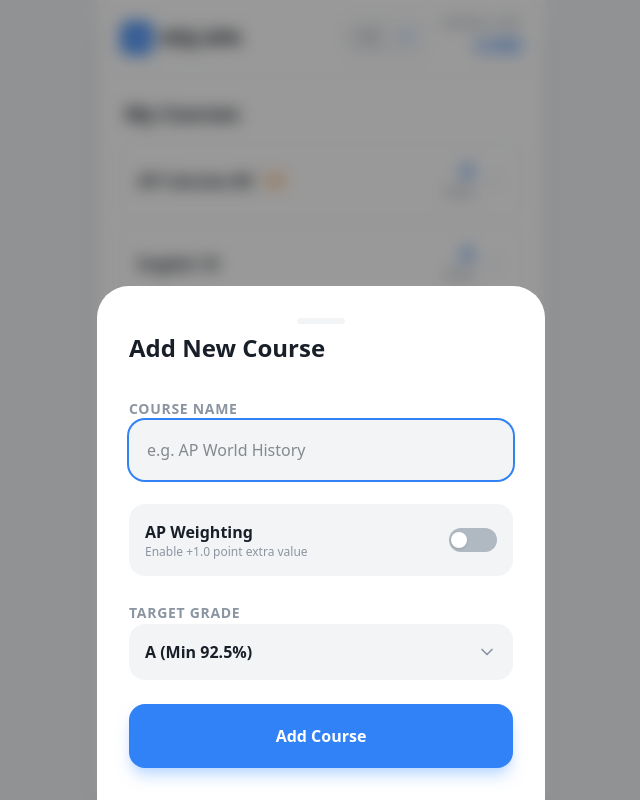
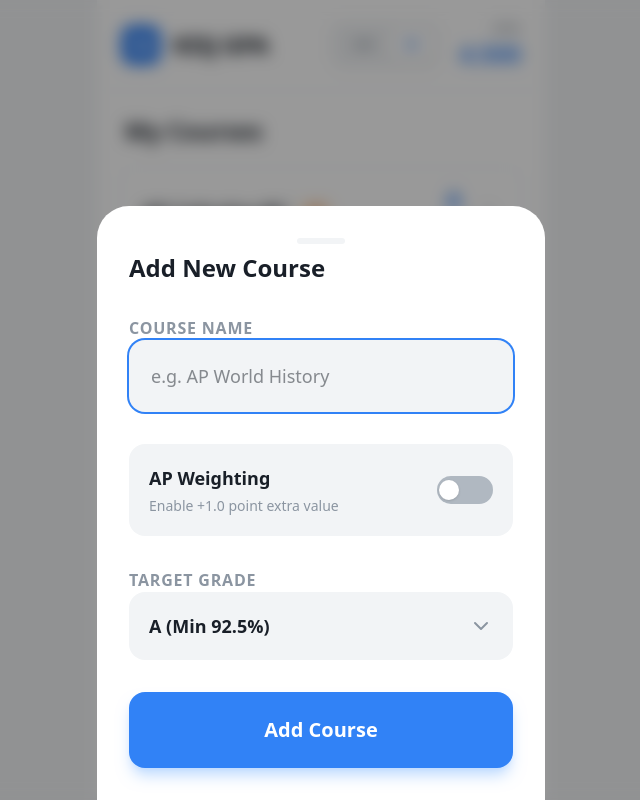
Before and after one commit to angdulu/kisjgpa, a React (Vite) app: page / in a window 1280 px wide. Both pictures are taken after a click on the button 812 px from the left and 642 px from the top of the page. Shown: the whole page, without its empty margins (319-959 px from the left). Built offline with nearby package versions, Linux system fonts and the light colour scheme.

Commit message:
feat: Update app branding and layout
Refactors the application to use the KISJ GPA Calculator branding, including updating the title, favicon, and header icon. Adjusts layout and spacing for a cleaner, more consistent user experience across different screen sizes.

```diff
--- a/src/App.tsx
+++ b/src/App.tsx
@@ -140,44 +140,44 @@ export default function App() {
 
   return (
     <div className="min-h-screen bg-[#F2F4F6] dark:bg-[#0F1012] text-[#191F28] dark:text-[#F9FAFB] font-sans selection:bg-blue-100 dark:selection:bg-blue-900 transition-colors duration-300">
-      <div className="max-w-md mx-auto bg-white dark:bg-[#17171C] min-h-screen shadow-xl relative overflow-hidden flex flex-col">
+      <div className="w-full max-w-md mx-auto bg-white dark:bg-[#17171C] min-h-screen relative overflow-hidden flex flex-col">
 
         {/* Header */}
-        <header className="sticky top-0 z-20 bg-white/80 dark:bg-[#17171C]/80 backdrop-blur-md px-6 py-4 flex items-center justify-between border-b border-[#F2F4F6] dark:border-[#2C2C34]">
+        <header className="sticky top-0 z-20 bg-white/80 dark:bg-[#17171C]/80 backdrop-blur-md px-6 py-5 flex items-center justify-between border-b border-[#F2F4F6] dark:border-[#2C2C34]">
           {selectedCourseId ? (
             <button
               onClick={() => setSelectedCourseId(null)}
-              className="p-2 -ml-2 hover:bg-[#F2F4F6] dark:hover:bg-[#2C2C34] rounded-full transition-colors"
+              className="p-3 -ml-2 hover:bg-[#F2F4F6] dark:hover:bg-[#2C2C34] rounded-full transition-colors"
             >
-              <ArrowLeft size={24} />
+              <ArrowLeft size={28} />
             </button>
           ) : (
-            <div className="flex items-center gap-2">
-              <div className="w-8 h-8 bg-[#3182F6] rounded-lg flex items-center justify-center">
-                <GraduationCap size={20} className="text-white" />
+            <div className="flex items-center gap-3">
+              <div className="w-10 h-10 bg-[#3182F6] rounded-xl flex items-center justify-center">
+                <GraduationCap size={24} className="text-white" />
               </div>
-              <h1 className="text-xl font-bold tracking-tight">KISJ GPA</h1>
+              <h1 className="text-2xl font-bold tracking-tight">KISJ GPA</h1>
             </div>
           )}
           {!selectedCourseId && (
-            <div className="flex items-center gap-4">
-              <div className="flex items-center bg-[#F2F4F6] dark:bg-[#202027] p-1 rounded-xl">
+            <div className="flex items-center gap-5">
+              <div className="flex items-center bg-[#F2F4F6] dark:bg-[#202027] p-1.5 rounded-xl">
                 <button
                   onClick={() => setIsWeighted(false)}
-                  className={`px-3 py-1.5 text-[10px] font-bold rounded-lg transition-all ${!isWeighted ? 'bg-white dark:bg-[#333D4B] text-[#3182F6] dark:text-white shadow-sm' : 'text-[#8B95A1]'}`}
+                  className={`px-4 py-2 text-[12px] font-bold rounded-lg transition-all ${!isWeighted ? 'bg-white dark:bg-[#333D4B] text-[#3182F6] dark:text-white shadow-sm' : 'text-[#8B95A1]'}`}
                 >
                   UW
                 </button>
                 <button
                   onClick={() => setIsWeighted(true)}
-                  className={`px-3 py-1.5 text-[10px] font-bold rounded-lg transition-all ${isWeighted ? 'bg-white dark:bg-[#333D4B] text-[#3182F6] dark:text-white shadow-sm' : 'text-[#8B95A1]'}`}
+                  className={`px-4 py-2 text-[12px] font-bold rounded-lg transition-all ${isWeighted ? 'bg-white dark:bg-[#333D4B] text-[#3182F6] dark:text-white shadow-sm' : 'text-[#8B95A1]'}`}
                 >
                   W
                 </button>
               </div>
               <div className="text-right">
-                <div className="text-[10px] text-[#8B95A1] font-bold uppercase tracking-widest">Overall GPA</div>
-                <div className="text-lg font-black text-[#3182F6]">{overallGPA}</div>
+                <div className="text-[12px] text-[#8B95A1] font-bold uppercase tracking-widest">GPA</div>
+                <div className="text-2xl font-black text-[#3182F6]">{overallGPA}</div>
               </div>
             </div>
           )}
@@ -206,26 +206,26 @@ export default function App() {
         </main>
 
         {!selectedCourseId && (
-          <div className="px-6 py-4 bg-white dark:bg-[#17171C] border-t border-[#F2F4F6] dark:border-[#2C2C34] z-10">
-            <div className="bg-[#F9FAFB] dark:bg-[#202027] p-3 rounded-2xl border border-[#F2F4F6] dark:border-[#2C2C34] flex items-center justify-between gap-4">
-              <div className="flex flex-col gap-0.5">
-                <div className="flex items-center gap-1.5 text-[#3182F6]">
-                  <ShieldCheck size={14} />
-                  <span className="text-[10px] font-bold uppercase tracking-wider">Privacy First</span>
+          <div className="px-6 py-5 bg-white dark:bg-[#17171C] border-t border-[#F2F4F6] dark:border-[#2C2C34] z-10">
+            <div className="bg-[#F9FAFB] dark:bg-[#202027] p-4 rounded-2xl border border-[#F2F4F6] dark:border-[#2C2C34] flex items-center justify-between gap-4">
+              <div className="flex flex-col gap-1">
+                <div className="flex items-center gap-2 text-[#3182F6]">
+                  <ShieldCheck size={18} />
+                  <span className="text-[12px] font-bold uppercase tracking-wider">Privacy First</span>
                 </div>
-                <p className="text-[9px] text-[#8B95A1] leading-tight">Data is stored only on your device.</p>
+                <p className="text-[11px] text-[#8B95A1] leading-relaxed">Data is stored only on your device.</p>
               </div>
               <button
                 onClick={() => setIsResetting(true)}
-                className="px-3 py-2 bg-[#F2F4F6] dark:bg-[#2C2C34] text-[#8B95A1] hover:text-red-500 text-[10px] font-bold rounded-lg transition-all flex items-center gap-1"
+                className="px-4 py-2.5 bg-[#F2F4F6] dark:bg-[#2C2C34] text-[#8B95A1] hover:text-red-500 text-[12px] font-bold rounded-xl transition-all flex items-center gap-2"
               >
-                <Trash2 size={12} />
+                <Trash2 size={14} />
                 Reset
               </button>
             </div>
-            <footer className="mt-3 flex items-center justify-center gap-3 text-[9px] text-[#B0B8C1] dark:text-[#4E5968]">
+            <footer className="mt-4 flex items-center justify-center gap-4 text-[11px] text-[#B0B8C1] dark:text-[#4E5968]">
               <span>KISJ Guidelines</span>
-              <span className="w-px h-2 bg-[#F2F4F6] dark:bg-[#2C2C34]" />
+              <span className="w-px h-3 bg-[#F2F4F6] dark:bg-[#2C2C34]" />
               <a href="mailto:jwookim27@kis.ac" className="text-[#3182F6] font-bold hover:underline">Support</a>
             </footer>
           </div>
@@ -239,9 +239,9 @@ export default function App() {
             whileHover={{ scale: 1.05 }}
             whileTap={{ scale: 0.95 }}
             onClick={() => setIsAddingCourse(true)}
-            className="absolute bottom-[130px] right-6 w-14 h-14 bg-[#3182F6] text-white rounded-full shadow-lg flex items-center justify-center z-30"
+            className="absolute bottom-[150px] right-6 w-16 h-16 bg-[#3182F6] text-white rounded-full shadow-lg flex items-center justify-center z-30"
           >
-            <Plus size={28} />
+            <Plus size={32} />
           </motion.button>
         )}
 
@@ -271,11 +271,11 @@ function Dashboard({ courses, onSelectCourse }: { courses: Course[], onSelectCou
       initial={{ opacity: 0, y: 20 }}
       animate={{ opacity: 1, y: 0 }}
       exit={{ opacity: 0, y: -20 }}
-      className="space-y-6"
+      className="space-y-8"
     >
       <section>
-        <h2 className="text-xl font-bold mb-4 px-1">My Courses</h2>
-        <div className="grid gap-2.5">
+        <h2 className="text-2xl font-bold mb-5 px-1">My Courses</h2>
+        <div className="grid gap-3.5">
           {courses.map(course => {
             const percentage = calculateCurrentPercentage(course);
             const letterGrade = getLetterGrade(percentage);
@@ -286,22 +286,22 @@ function Dashboard({ courses, onSelectCourse }: { courses: Course[], onSelectCou
                 whileHover={{ scale: 1.01 }}
                 whileTap={{ scale: 0.99 }}
                 onClick={() => onSelectCourse(course.id)}
-                className="bg-white dark:bg-[#202027] border border-[#F2F4F6] dark:border-[#2C2C34] p-4 rounded-2xl cursor-pointer flex items-center justify-between group transition-all hover:shadow-sm"
+                className="bg-white dark:bg-[#202027] border border-[#F2F4F6] dark:border-[#2C2C34] p-5 rounded-2xl cursor-pointer flex items-center justify-between group transition-all hover:shadow-sm"
               >
-                <div className="flex flex-col gap-0.5">
-                  <div className="flex items-center gap-2">
-                    <span className="font-bold text-base leading-tight dark:text-[#F9FAFB]">{course.name}</span>
+                <div className="flex flex-col gap-1">
+                  <div className="flex items-center gap-3">
+                    <span className="font-bold text-xl leading-tight dark:text-[#F9FAFB]">{course.name}</span>
                     {course.isAP && (
-                      <span className="text-[9px] font-bold bg-orange-100 dark:bg-orange-900/30 text-orange-600 dark:text-orange-400 px-1.5 py-0.5 rounded uppercase">AP</span>
+                      <span className="text-[11px] font-bold bg-orange-100 dark:bg-orange-900/30 text-orange-600 dark:text-orange-400 px-2 py-0.5 rounded uppercase">AP</span>
                     )}
                   </div>
                 </div>
-                <div className="flex items-center gap-3">
+                <div className="flex items-center gap-4">
                   <div className="text-right">
-                    <div className="text-xl font-black text-[#3182F6] leading-none mb-1">{letterGrade}</div>
-                    <div className="text-[10px] text-[#8B95A1] font-bold">{percentage.toFixed(1)}%</div>
+                    <div className="text-2xl font-black text-[#3182F6] leading-none mb-1.5">{letterGrade}</div>
+                    <div className="text-[12px] text-[#8B95A1] font-bold">{percentage.toFixed(1)}%</div>
                   </div>
-                  <ChevronRight size={18} className="text-[#B0B8C1] group-hover:text-[#3182F6] transition-colors" />
+                  <ChevronRight size={22} className="text-[#B0B8C1] group-hover:text-[#3182F6] transition-colors" />
                 </div>
               </motion.div>
             );
@@ -367,53 +367,53 @@ function CourseDetail({
       className="space-y-8"
     >
       {/* Summary Card */}
-      <div className="text-center space-y-2 relative">
+      <div className="text-center space-y-3 relative">
         <button
           onClick={() => setIsEditingCourse(true)}
-          className="absolute right-0 top-0 p-2 text-[#8B95A1] hover:bg-[#F2F4F6] dark:hover:bg-[#2C2C34] rounded-full transition-colors"
+          className="absolute right-0 top-0 p-3 text-[#8B95A1] hover:bg-[#F2F4F6] dark:hover:bg-[#2C2C34] rounded-full transition-colors"
         >
-          <Settings size={20} />
+          <Settings size={24} />
         </button>
-        <div className="flex items-center justify-center gap-2">
-          <h2 className="text-3xl font-extrabold tracking-tight dark:text-[#F9FAFB]">{course.name}</h2>
+        <div className="flex items-center justify-center gap-3">
+          <h2 className="text-4xl font-extrabold tracking-tight dark:text-[#F9FAFB] leading-tight">{course.name}</h2>
           {course.isAP && (
-            <span className="text-xs font-bold bg-orange-100 dark:bg-orange-900/30 text-orange-600 dark:text-orange-400 px-2 py-1 rounded-full uppercase">AP Course</span>
+            <span className="text-sm font-bold bg-orange-100 dark:bg-orange-900/30 text-orange-600 dark:text-orange-400 px-2.5 py-1 rounded-full uppercase">AP Course</span>
           )}
         </div>
         <div
           onClick={() => setIsEditingCourse(true)}
-          className="flex items-center justify-center gap-1 text-[#8B95A1] font-medium cursor-pointer hover:text-[#3182F6] transition-colors"
+          className="flex items-center justify-center gap-2 text-[#8B95A1] font-bold cursor-pointer hover:text-[#3182F6] transition-colors text-base"
         >
           <span>Target Grade: {course.targetGrade}</span>
-          <ChevronDown size={14} className="mt-0.5" />
+          <ChevronDown size={18} className="mt-0.5" />
         </div>
       </div>
 
       {/* Grade Gauge */}
-      <div className="bg-white dark:bg-[#202027] border border-[#F2F4F6] dark:border-[#2C2C34] p-8 rounded-3xl space-y-6 shadow-sm">
+      <div className="bg-white dark:bg-[#202027] border border-[#F2F4F6] dark:border-[#2C2C34] p-10 rounded-3xl space-y-8 shadow-sm">
         <div className="flex justify-between items-center">
           <div>
-            <p className="text-sm text-[#8B95A1] font-bold uppercase tracking-wider mb-1">Current Grade</p>
-            <p className="text-6xl font-black text-[#3182F6]">{letterGrade}</p>
+            <p className="text-sm text-[#8B95A1] font-bold uppercase tracking-wider mb-2">Current Grade</p>
+            <p className="text-7xl font-black text-[#3182F6]">{letterGrade}</p>
           </div>
           <div className="text-right">
-            <p className="text-sm text-[#8B95A1] font-bold uppercase tracking-wider mb-1">Percentage</p>
-            <p className="text-3xl font-bold text-[#191F28] dark:text-[#F9FAFB]">{percentage.toFixed(1)}%</p>
+            <p className="text-sm text-[#8B95A1] font-bold uppercase tracking-wider mb-2">Percentage</p>
+            <p className="text-4xl font-bold text-[#191F28] dark:text-[#F9FAFB]">{percentage.toFixed(1)}%</p>
           </div>
         </div>
 
         {/* Target Progress Bar */}
-        <div className="space-y-3">
+        <div className="space-y-4">
           <div className="flex justify-between items-end">
-            <div className="flex items-center gap-1.5">
-              <Target size={14} className={isExceeding ? "text-emerald-500" : "text-[#3182F6]"} />
-              <span className="text-xs font-bold text-[#8B95A1] uppercase tracking-wider">Target Progress</span>
+            <div className="flex items-center gap-2">
+              <Target size={18} className={isExceeding ? "text-emerald-500" : "text-[#3182F6]"} />
+              <span className="text-sm font-bold text-[#8B95A1] uppercase tracking-wider">Target Progress</span>
             </div>
-            <span className={`text-sm font-black ${isExceeding ? "text-emerald-500" : "text-[#3182F6]"}`}>
+            <span className={`text-base font-black ${isExceeding ? "text-emerald-500" : "text-[#3182F6]"}`}>
               {isExceeding ? 'EXCEEDED' : `${targetProgress.toFixed(0)}%`}
             </span>
           </div>
-          <div className="h-4 bg-[#F2F4F6] dark:bg-[#2C2C34] rounded-full overflow-hidden relative">
+          <div className="h-5 bg-[#F2F4F6] dark:bg-[#2C2C34] rounded-full overflow-hidden relative">
             <motion.div
               initial={{ width: 0 }}
               animate={{ width: `${targetProgress}%` }}
@@ -429,7 +429,7 @@ function CourseDetail({
               />
             )}
           </div>
-          <p className="text-[10px] text-[#B0B8C1] font-medium text-center">
+          <p className="text-[12px] text-[#B0B8C1] font-bold text-center leading-relaxed">
             {isExceeding
               ? `You've reached your target of ${course.targetGrade} (${targetMinScore}%)!`
               : `${(targetMinScore - percentage).toFixed(1)}% more needed for ${course.targetGrade}`
@@ -618,40 +618,40 @@ function AddAssessmentModal({
         className="w-full max-w-sm bg-white dark:bg-[#17171C] rounded-[32px] p-8 space-y-6"
         onClick={e => e.stopPropagation()}
       >
-        <h2 className="text-xl font-bold dark:text-[#F9FAFB]">{initialAssessment ? 'Edit' : 'Add'} {type} Score</h2>
-        <form onSubmit={handleSubmit} className="space-y-4">
-          <div className="space-y-1">
-            <label className="text-[10px] font-bold text-[#8B95A1] uppercase tracking-widest">Score (%)</label>
+        <h2 className="text-2xl font-bold dark:text-[#F9FAFB]">{initialAssessment ? 'Edit' : 'Add'} {type} Score</h2>
+        <form onSubmit={handleSubmit} className="space-y-6">
+          <div className="space-y-2">
+            <label className="text-[12px] font-bold text-[#8B95A1] uppercase tracking-widest">Score (%)</label>
             <input
               autoFocus
               type="number"
               value={score}
               onChange={e => setScore(e.target.value)}
               placeholder="0-100"
-              className="w-full p-4 bg-[#F2F4F6] dark:bg-[#202027] dark:text-[#F9FAFB] rounded-2xl outline-none focus:ring-2 focus:ring-[#3182F6] transition-all font-bold"
+              className="w-full p-5 bg-[#F2F4F6] dark:bg-[#202027] dark:text-[#F9FAFB] rounded-2xl outline-none focus:ring-2 focus:ring-[#3182F6] transition-all font-bold text-lg"
             />
           </div>
-          <div className="space-y-1">
-            <label className="text-[10px] font-bold text-[#8B95A1] uppercase tracking-widest">Memo (Optional)</label>
+          <div className="space-y-2">
+            <label className="text-[12px] font-bold text-[#8B95A1] uppercase tracking-widest">Memo (Optional)</label>
             <input
               type="text"
               value={memo}
               onChange={e => setMemo(e.target.value)}
               placeholder="Assessment"
-              className="w-full p-4 bg-[#F2F4F6] dark:bg-[#202027] dark:text-[#F9FAFB] rounded-2xl outline-none focus:ring-2 focus:ring-[#3182F6] transition-all"
+              className="w-full p-5 bg-[#F2F4F6] dark:bg-[#202027] dark:text-[#F9FAFB] rounded-2xl outline-none focus:ring-2 focus:ring-[#3182F6] transition-all text-lg"
             />
           </div>
-          <div className="flex gap-3 pt-2">
+          <div className="flex gap-4 pt-2">
             <button
               type="button"
               onClick={onClose}
-              className="flex-1 py-4 bg-[#F2F4F6] dark:bg-[#202027] text-[#8B95A1] font-bold rounded-2xl"
+              className="flex-1 py-5 bg-[#F2F4F6] dark:bg-[#202027] text-[#8B95A1] font-bold rounded-2xl text-lg"
             >
               Cancel
             </button>
             <button
               type="submit"
-              className="flex-1 py-4 bg-[#3182F6] text-white font-bold rounded-2xl"
+              className="flex-1 py-5 bg-[#3182F6] text-white font-bold rounded-2xl text-lg"
             >
               {initialAssessment ? 'Save' : 'Add'}
             </button>
@@ -719,9 +719,9 @@ function AddCourseModal({
 
         <h2 className="text-2xl font-bold dark:text-[#F9FAFB]">{initialCourse ? 'Edit Course' : 'Add New Course'}</h2>
 
-        <form onSubmit={handleSubmit} className="space-y-6">
-          <div className="space-y-2">
-            <label className={`text-sm font-bold uppercase tracking-wider transition-colors ${isError ? 'text-[#FF3B30]' : 'text-[#8B95A1]'}`}>
+        <form onSubmit={handleSubmit} className="space-y-8">
+          <div className="space-y-3">
+            <label className={`text-base font-bold uppercase tracking-wider transition-colors ${isError ? 'text-[#FF3B30]' : 'text-[#8B95A1]'}`}>
               Course Name
             </label>
             <motion.input
@@ -735,48 +735,48 @@ function AddCourseModal({
               animate={isError ? { x: [-15, 15, -15, 15, -15, 15, 0] } : {}}
               transition={{ duration: 0.6, ease: "easeInOut" }}
               placeholder="e.g. AP World History"
-              className={`w-full p-4 bg-[#F2F4F6] dark:bg-[#202027] dark:text-[#F9FAFB] rounded-2xl outline-none transition-all border-2 ${
+              className={`w-full p-5 bg-[#F2F4F6] dark:bg-[#202027] dark:text-[#F9FAFB] rounded-2xl outline-none transition-all border-2 text-lg ${
                 isError ? 'border-[#FF3B30] bg-[#FFF5F5] dark:bg-red-950/30' : 'border-transparent focus:ring-2 focus:ring-[#3182F6]'
               }`}
             />
           </div>
 
-          <div className="flex items-center justify-between p-4 bg-[#F2F4F6] dark:bg-[#202027] rounded-2xl">
-            <div className="flex flex-col">
-              <span className="font-bold dark:text-[#F9FAFB]">AP Weighting</span>
-              <span className="text-xs text-[#8B95A1]">Enable +1.0 point extra value</span>
+          <div className="flex items-center justify-between p-5 bg-[#F2F4F6] dark:bg-[#202027] rounded-2xl">
+            <div className="flex flex-col gap-1">
+              <span className="font-bold text-lg dark:text-[#F9FAFB]">AP Weighting</span>
+              <span className="text-sm text-[#8B95A1]">Enable +1.0 point extra value</span>
             </div>
             <button
               type="button"
               onClick={() => setIsAP(!isAP)}
-              className={`w-12 h-6 rounded-full transition-colors relative ${isAP ? 'bg-[#3182F6]' : 'bg-[#B0B8C1] dark:bg-[#333D4B]'}`}
+              className={`w-14 h-7 rounded-full transition-colors relative ${isAP ? 'bg-[#3182F6]' : 'bg-[#B0B8C1] dark:bg-[#333D4B]'}`}
             >
               <motion.div
-                animate={{ x: isAP ? 26 : 2 }}
-                className="absolute top-1 left-0 w-4 h-4 bg-white rounded-full shadow-sm"
+                animate={{ x: isAP ? 28 : 2 }}
+                className="absolute top-1 left-0 w-5 h-5 bg-white rounded-full shadow-sm"
               />
             </button>
           </div>
 
-          <div className="space-y-2">
-            <label className="text-sm font-bold text-[#8B95A1] uppercase tracking-wider">Target Grade</label>
+          <div className="space-y-3">
+            <label className="text-base font-bold text-[#8B95A1] uppercase tracking-wider">Target Grade</label>
             <div className="relative">
               <select
                 value={targetGrade}
                 onChange={e => setTargetGrade(e.target.value as Grade)}
-                className="w-full p-4 bg-[#F2F4F6] dark:bg-[#202027] dark:text-[#F9FAFB] rounded-2xl outline-none font-bold appearance-none cursor-pointer pr-10"
+                className="w-full p-5 bg-[#F2F4F6] dark:bg-[#202027] dark:text-[#F9FAFB] rounded-2xl outline-none font-bold appearance-none cursor-pointer pr-12 text-lg"
               >
                 {GRADE_SCALE.map(s => (
                   <option key={s.grade} value={s.grade}>{s.grade} (Min {s.minScore}%)</option>
                 ))}
               </select>
-              <ChevronDown className="absolute right-4 top-1/2 -translate-y-1/2 text-[#8B95A1] pointer-events-none" size={20} />
+              <ChevronDown className="absolute right-5 top-1/2 -translate-y-1/2 text-[#8B95A1] pointer-events-none" size={24} />
             </div>
           </div>
 
           <button
             type="submit"
-            className="w-full py-5 bg-[#3182F6] text-white font-bold rounded-2xl shadow-lg shadow-blue-200 hover:bg-[#1B64DA] transition-colors"
+            className="w-full py-6 bg-[#3182F6] text-white font-bold rounded-2xl shadow-lg shadow-blue-200 hover:bg-[#1B64DA] transition-colors text-xl"
           >
             {initialCourse ? 'Save Changes' : 'Add Course'}
           </button>
@@ -806,23 +806,23 @@ function ResetModal({ onClose, onConfirm }: { onClose: () => void, onConfirm: ()
           <AlertCircle size={32} />
         </div>
 
-        <div className="space-y-2">
+        <div className="space-y-3">
           <h2 className="text-2xl font-bold dark:text-[#F9FAFB]">Reset All Data?</h2>
-          <p className="text-[#8B95A1] text-sm leading-relaxed">
+          <p className="text-[#8B95A1] text-base leading-relaxed">
             This action will permanently delete all your courses and assessment data. This cannot be undone.
           </p>
         </div>
 
-        <div className="flex flex-col gap-3 pt-2">
+        <div className="flex flex-col gap-4 pt-2">
           <button
             onClick={onConfirm}
-            className="w-full py-4 bg-red-500 text-white font-bold rounded-2xl hover:bg-red-600 transition-colors"
+            className="w-full py-5 bg-red-500 text-white font-bold rounded-2xl hover:bg-red-600 transition-colors text-lg"
           >
             Yes, Reset Everything
           </button>
           <button
             onClick={onClose}
-            className="w-full py-4 bg-[#F2F4F6] dark:bg-[#202027] text-[#8B95A1] font-bold rounded-2xl hover:bg-[#E5E8EB] dark:hover:bg-[#2C2C34] transition-colors"
+            className="w-full py-5 bg-[#F2F4F6] dark:bg-[#202027] text-[#8B95A1] font-bold rounded-2xl hover:bg-[#E5E8EB] dark:hover:bg-[#2C2C34] transition-colors text-lg"
           >
             Cancel
           </button>
--- a/src/index.css
+++ b/src/index.css
@@ -1,4 +1,17 @@
 @import "tailwindcss";
+
+@layer base {
+  html, body, #root {
+    margin: 0;
+    padding: 0;
+    width: 100%;
+    height: 100%;
+    background-color: #F2F4F6;
+  }
+  .dark body {
+    background-color: #0F1012;
+  }
+}
 
 @layer utilities {
   .custom-scrollbar::-webkit-scrollbar {
```
Also changed, not shown: index.html (+2 -1 lines).
